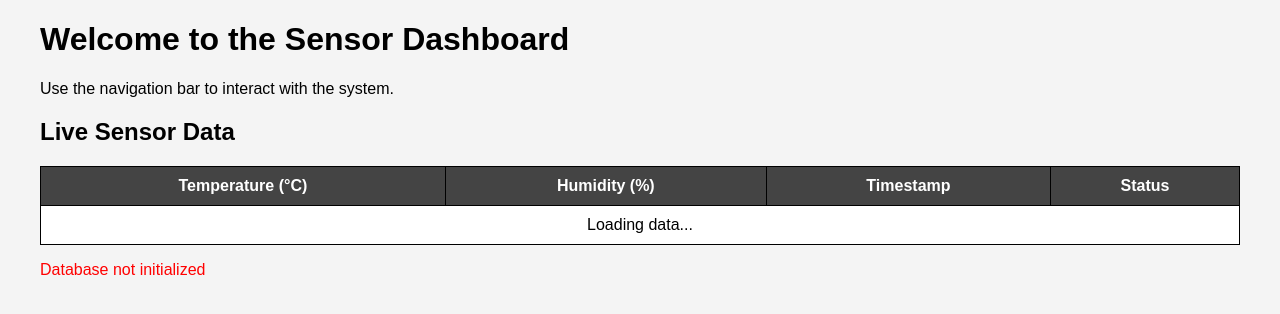
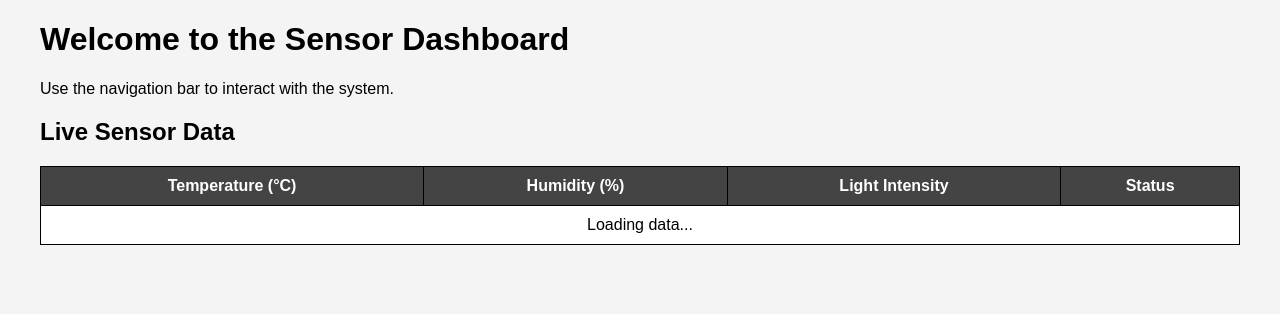
Before and after one commit to e-torsson/iot_project, a Flask app: page / in a window 1280 px wide. Shown: the part 114-428 px from the top of the page. Run offline with Flask 3, Linux system fonts and the light colour scheme.

Commit message:
Changed sensor module, from DS1302 Clock to LDR, code reflects that

```diff
--- a/proj/app.py
+++ b/proj/app.py
@@ -38,13 +38,13 @@ def send_sensor_data():
 
         temp = data.get("temp")
         hum = data.get("hum")
-        time = data.get("time")
+        light_intensity = data.get("light_intensity")
         on_off = data.get("on_off")
 
-        if None in (temp, hum, time, on_off):
+        if None in (temp, hum, light_intensity, on_off):
             return jsonify({"error": "Missing data"}), 400
 
-        response = database.insert_sensor_data(temp, hum, time, on_off)
+        response = database.insert_sensor_data(temp, hum, light_intensity, on_off)
         return jsonify(response)
 
     except Exception as e:
--- a/proj/database.py
+++ b/proj/database.py
@@ -15,7 +15,7 @@ def create_db():
         conn.execute('''CREATE TABLE IF NOT EXISTS temp_hum_data (
             temp FLOAT,
             hum FLOAT,
-            time TEXT,
+            light_intensity INT,
             on_off INT)''')
         conn.commit()
     except sqlite3.Error as e:
@@ -34,17 +34,21 @@ def get_latest_data():
         conn.close()
         return {"error": "Database not initialized"}
 
-    cursor.execute("SELECT temp, hum, time, on_off FROM temp_hum_data ORDER BY time DESC LIMIT 1")
-    row = cursor.fetchone()
+    cursor.execute("SELECT temp, hum, light_intensity, on_off FROM temp_hum_data ORDER BY temp ASC LIMIT 5")
+    rows = cursor.fetchall()
     conn.close()
 
-    if row:
-        return{
-            "temp": row[0],
-            "hum": row[1],
-            "time": row[2],
-            "on_off": bool(row[3])
-        }
+    if rows:
+        data = []
+        for row in rows:
+            data.append({
+                "temp": row[0],
+                "hum": row[1],
+                "light_intensity": row[2],
+                "on_off": bool(row[3])
+            })
+        return {"data": data}  # Return a list of rows as 'data'
+
     return {"error": "No data available"}
 
 def list_database():
@@ -57,13 +61,13 @@ def list_database():
     rows = cur.fetchall()
     return render_template("list.html", rows=rows)
 
-def insert_sensor_data(temp, hum, time, on_off):
+def insert_sensor_data(temp, hum, light_intensity, on_off):
     conn = get_db_connection()
     cursor = conn.cursor()
 
     try:
-        cursor.execute("INSERT INTO temp_hum_data (temp, hum, time, on_off) VALUES (?, ?, ?, ?)",
-                       (temp, hum, time, on_off))
+        cursor.execute("INSERT INTO temp_hum_data (temp, hum, light_intensity, on_off) VALUES (?, ?, ?, ?)",
+                       (temp, hum, light_intensity, on_off))
         conn.commit()
         return {"message:": "Sensor data inserted suvvessfully"}
 
@@ -76,7 +80,6 @@ def insert_sensor_data(temp, hum, time, on_off):
 def insert_test_data():
     try:
         import random
-        from datetime import datetime
     except ImportError as e:
         print(f"Import error: {e}")
 
@@ -85,12 +88,12 @@ def insert_test_data():
     for i in range(5):
         temp = round(random.uniform(15, 30), 2)
         hum = round(random.uniform(30, 80), 2)
-        time = datetime.now().strftime("%Y-%m-%d %H:%M:%S")
+        light_intensity = random.randint(0, 1023)
         on_off = random.choice([0, 1])
 
-        cursor.execute("INSERT INTO temp_hum_data (temp, hum, time, on_off) VALUES (?, ?, ?, ?)",
-                    (temp, hum, time, on_off))
+        cursor.execute("INSERT INTO temp_hum_data (temp, hum, light_intensity, on_off) VALUES (?, ?, ?, ?)",
+                    (temp, hum, light_intensity, on_off))
 
         conn.commit()
     conn.close()
-    return {"message": "Test data inserted", "temp": temp, "hum": hum, "time": time, "on_off": on_off}
+    return {"message": "Test data inserted", "temp": temp, "hum": hum, "light_intensity": light_intensity, "on_off": on_off}
--- a/proj/templates/first_page.html
+++ b/proj/templates/first_page.html
@@ -65,7 +65,7 @@
                 <tr>
                     <th>Temperature (°C)</th>
                     <th>Humidity (%)</th>
-                    <th>Timestamp</th>
+                    <th>Light Intensity</th> <!-- Changed from Timestamp -->
                     <th>Status</th>
                 </tr>
             </thead>
@@ -78,33 +78,39 @@
     </div>
 
     <script>
-      function fetchData() {
-          fetch('/get_latest_data')
-          .then(response => response.json())
-          .then(data => {
-              let displayElement = document.getElementById("sensorData");
+        function fetchSensorData() {
+            fetch('/get_latest_data')
+                .then(response => response.json())
+                .then(data => {
+                    if (data.error) {
+                        console.error(data.error);
+                        return;
+                    }
 
-              if (data.error) {
-                  displayElement.innerHTML = `<p style="color: red;">${data.error}</p>`;
-              } else {
-                  displayElement.innerHTML = `
-                      <p>Temperature: ${data.temp}°C</p>
-                      <p>Humidity: ${data.hum}%</p>
-                      <p>Timestamp: ${data.time}</p>
-                      <p>Status: ${data.on_off ? "ON" : "OFF"}</p>
-                  `;
-              }
-          })
-          .catch(error => console.error("Error fetching data:", error));
-      }
+                    const tbody = document.getElementById("sensor-data");
+                    tbody.innerHTML = "";  // Clear previous rows
 
-      // Fetch data every 5 seconds
-      setInterval(fetchData, 5000);
-      fetchData();
-      </script>
+                    // Loop through all rows in 'data' and create a new row for each
+                    data.data.forEach(sensor => {
+                        const newRow = `
+                            <tr>
+                                <td>${sensor.temp} °C</td>
+                                <td>${sensor.hum} %</td>
+                                <td>${sensor.light_intensity}</td> <!-- Updated to display light intensity -->
+                                <td>${sensor.on_off ? "ON" : "OFF"}</td>
+                            </tr>
+                        `;
+                        tbody.innerHTML += newRow;  // Append each row
+                    });
+                })
+                .catch(error => console.error('Error fetching data:', error));
+        }
 
-      <div id="sensorData"></div>
+        // Fetch new data every 5 seconds
+        setInterval(fetchSensorData, 5000);
 
-
+        // Fetch data once immediately
+        fetchSensorData();
+    </script>
 </body>
 </html>
```
